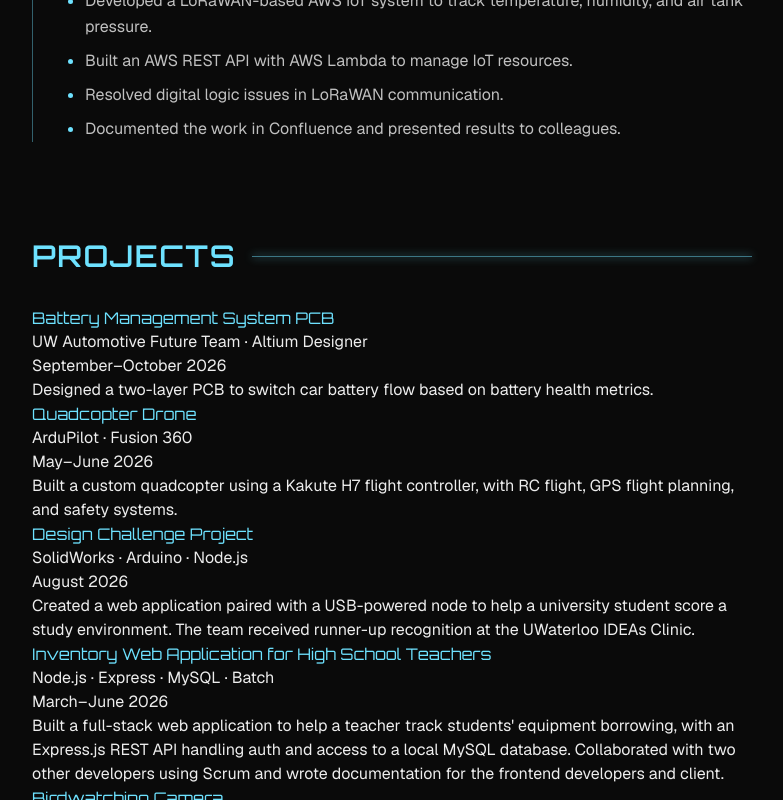
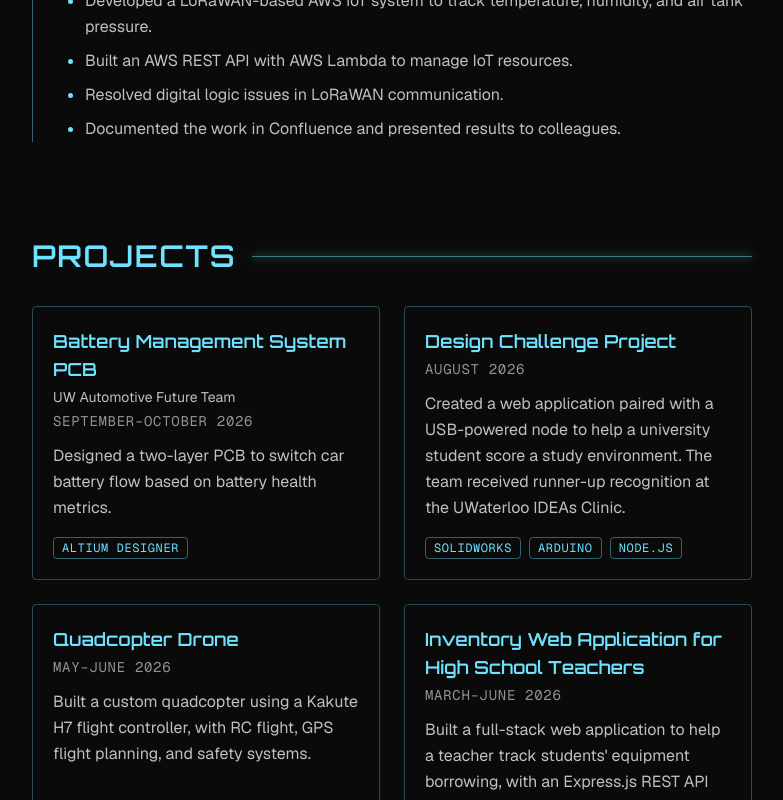
Before and after one commit to lmahendran/my-portfolio, a Next.js app: page / in a window 1280 px wide. Shown: the part 2000-2800 px from the top of the page, without its empty margins (248-1031 px from the left). Built offline with nearby package versions, Linux system fonts and the light colour scheme.

Commit message:
Added Tailwind CSS for Projects section

```diff
--- a/components/ProjectCard.tsx
+++ b/components/ProjectCard.tsx
@@ -1,22 +1,67 @@
+import Tag from "@/components/Tag";
+
 export type ProjectCardProps = {
     name: string;
-    context: string;
+    organization?: string;
     date: string;
     description: string;
+    skills: string[];
+    link?: string;
 };
 
 export default function ProjectCard({
     name,
-    context,
+    organization,
     date,
     description,
+    skills,
+    link,
 }: ProjectCardProps) {
     return (
-        <article>
-            <h3>{name}</h3>
-            <p>{context}</p>
-            <p>{date}</p>
-            <p>{description}</p>
+        <article
+            className={`relative flex flex-col rounded-sm border border-tron-cyan/30 p-5 ${
+                link
+                    ? "transition hover:border-tron-cyan/70 hover:shadow-[0_0_16px_var(--tron-cyan)] hover:shadow-tron-cyan/40"
+                    : ""
+            }`}
+        >
+            <h3 className="text-lg font-semibold">
+                {link ? (
+                    // The ::after overlay stretches this link over the whole card
+                    <a
+                        href={link}
+                        target="_blank"
+                        rel="noreferrer"
+                        className="text-inherit after:absolute after:inset-0"
+                    >
+                        {name}
+                        <span
+                            aria-hidden="true"
+                            className="ml-2 text-tron-orange"
+                        >
+                            ↗
+                        </span>
+                    </a>
+                ) : (
+                    name
+                )}
+            </h3>
+            {organization && (
+                <p className="mt-1 text-sm text-foreground/80">
+                    {organization}
+                </p>
+            )}
+            <p className="mt-1 font-mono text-sm tracking-wider text-foreground/60 uppercase">
+                {date}
+            </p>
+            <p className="mt-3 leading-relaxed text-foreground/80">
+                {description}
+            </p>
+            <div className="mt-auto flex flex-wrap gap-2 pt-4">
+                {skills.map((skill) => (
+                    <Tag key={skill}>{skill}</Tag>
+                ))}
+            </div>
         </article>
     );
 }
--- a/components/Projects.tsx
+++ b/components/Projects.tsx
@@ -1,41 +1,43 @@
 import ProjectCard, { type ProjectCardProps } from "@/components/ProjectCard";
 import SectionHeading from "@/components/SectionHeading";
 
+// Newest first. Add a `link` (e.g. a GitHub repo) to make a card clickable.
 const projects: ProjectCardProps[] = [
     {
         name: "Battery Management System PCB",
-        context: "UW Automotive Future Team · Altium Designer",
+        organization: "UW Automotive Future Team",
         date: "September–October 2026",
         description:
             "Designed a two-layer PCB to switch car battery flow based on battery health metrics.",
+        skills: ["Altium Designer"],
+    },
+    {
+        name: "Design Challenge Project",
+        date: "August 2026",
+        description:
+            "Created a web application paired with a USB-powered node to help a university student score a study environment. The team received runner-up recognition at the UWaterloo IDEAs Clinic.",
+        skills: ["SolidWorks", "Arduino", "Node.js"],
     },
     {
         name: "Quadcopter Drone",
-        context: "ArduPilot · Fusion 360",
         date: "May–June 2026",
         description:
             "Built a custom quadcopter using a Kakute H7 flight controller, with RC flight, GPS flight planning, and safety systems.",
-    },
-    {
-        name: "Design Challenge Project",
-        context: "SolidWorks · Arduino · Node.js",
-        date: "August 2026",
-        description:
-            "Created a web application paired with a USB-powered node to help a university student score a study environment. The team received runner-up recognition at the UWaterloo IDEAs Clinic.",
+        skills: ["ArduPilot", "Fusion 360"],
     },
     {
         name: "Inventory Web Application for High School Teachers",
-        context: "Node.js · Express · MySQL · Batch",
         date: "March–June 2026",
         description:
             "Built a full-stack web application to help a teacher track students' equipment borrowing, with an Express.js REST API handling auth and access to a local MySQL database. Collaborated with two other developers using Scrum and wrote documentation for the frontend developers and client.",
+        skills: ["Node.js", "Express", "MySQL", "Batch"],
     },
     {
         name: "Birdwatching Camera",
-        context: "Raspberry Pi · AWS S3 · AWS CloudFront",
         date: "June–September 2025",
         description:
             "Built a motion-triggered Pi Camera that uploads photos of birds using Python, Boto3, S3, and CloudFront.",
+        skills: ["Raspberry Pi", "AWS S3", "AWS CloudFront"],
     },
 ];
 
@@ -43,9 +45,11 @@
     return (
         <section>
             <SectionHeading>Projects</SectionHeading>
-            {projects.map((project) => (
-                <ProjectCard key={project.name} {...project} />
-            ))}
+            <div className="grid gap-6 md:grid-cols-2">
+                {projects.map((project) => (
+                    <ProjectCard key={project.name} {...project} />
+                ))}
+            </div>
         </section>
     );
 }
```
